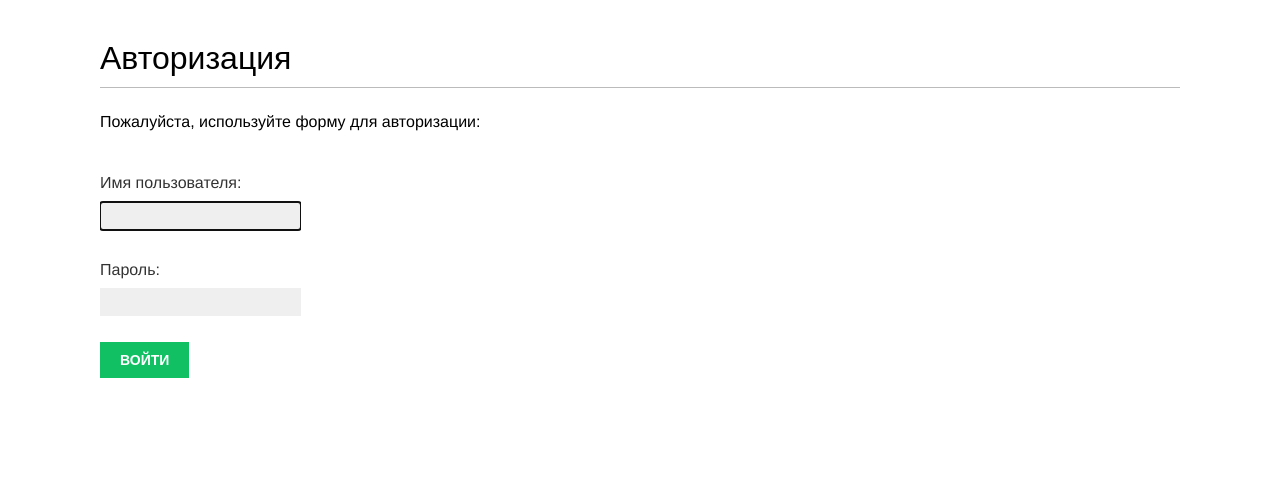
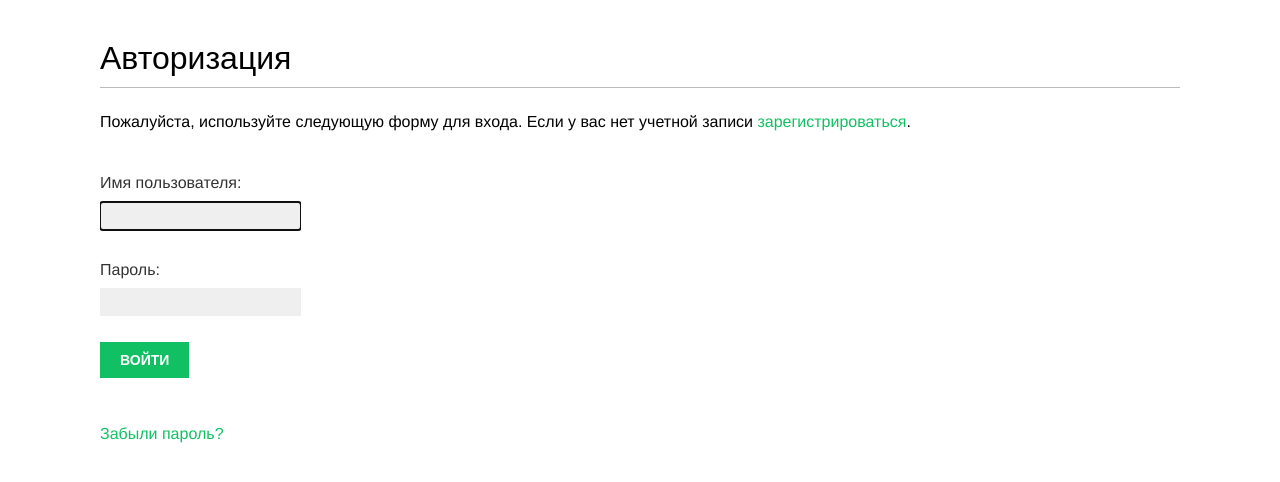
Before and after one commit to AleksandrUche/test_social_website, a Django app: page /account/login/ in a window 1280 px wide. Shown: the part 47-529 px from the top of the page. Run offline with Django 4.2, Linux system fonts and the light colour scheme; some web fonts are replaced.

Commit message:
authorization template

```diff
--- a/account/templates/registration/login.html
+++ b/account/templates/registration/login.html
@@ -8,14 +8,23 @@
     Пожалуйста, попробуйте снова.
 </p>
 {% else %}
-<p>Пожалуйста, используйте форму для авторизации:</p>
+<p>
+    Пожалуйста, используйте следующую форму для входа.
+    Если у вас нет учетной записи
+    <a href="{% url 'register' %}">зарегистрироваться</a>.
+</p>
 {% endif %}
 <div class="login-form">
     <form action="{% url 'login' %}" method="post">
         {{ form.as_p }}
         {% csrf_token %}
-        <input type="hidden" name="next" value="{{ next }}" />
-        <p><input type="submit" value="войти"></p>
+        <input type="hidden" name="next" value="{{ next }}"/>
+        <p><input type="submit" value="Войти"></p>
     </form>
+    <p>
+        <a href="{% url 'password_reset' %}">
+            Забыли пароль?
+        </a>
+    </p>
 </div>
 {% endblock %}
```
